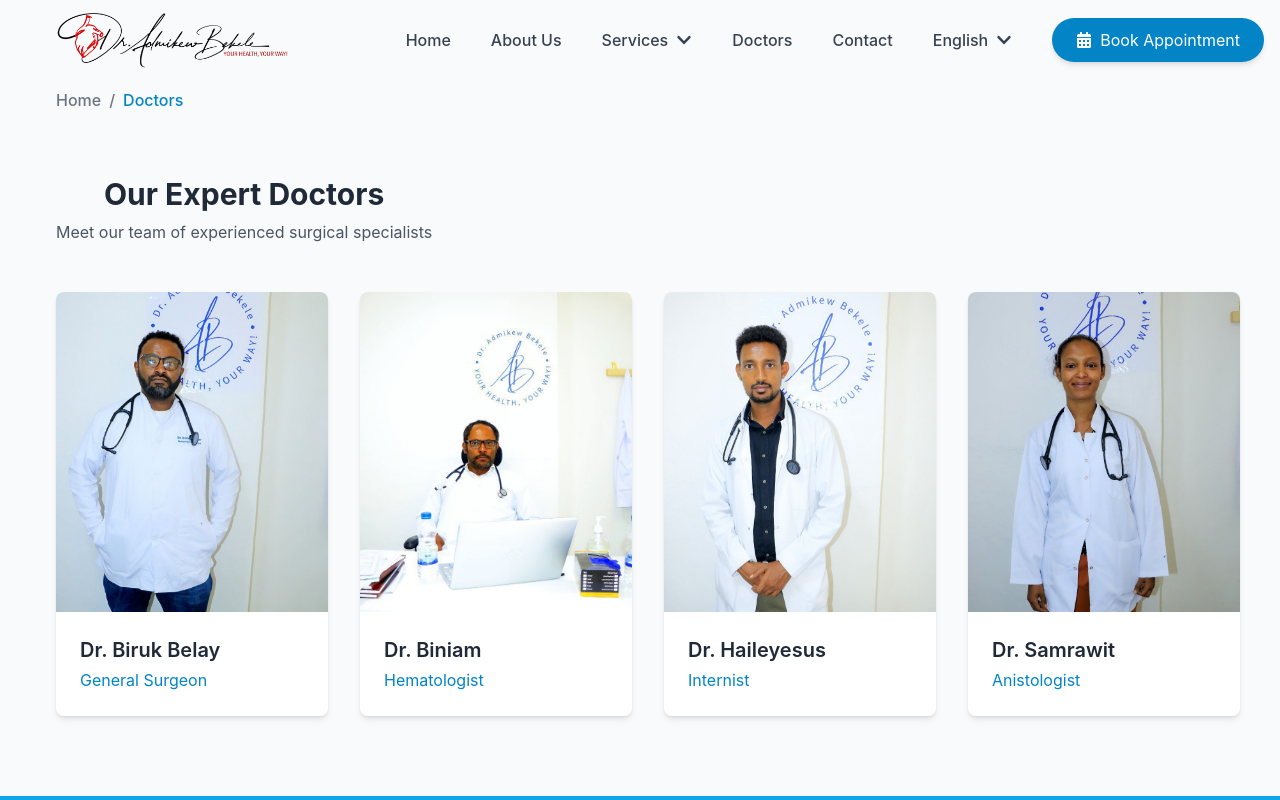
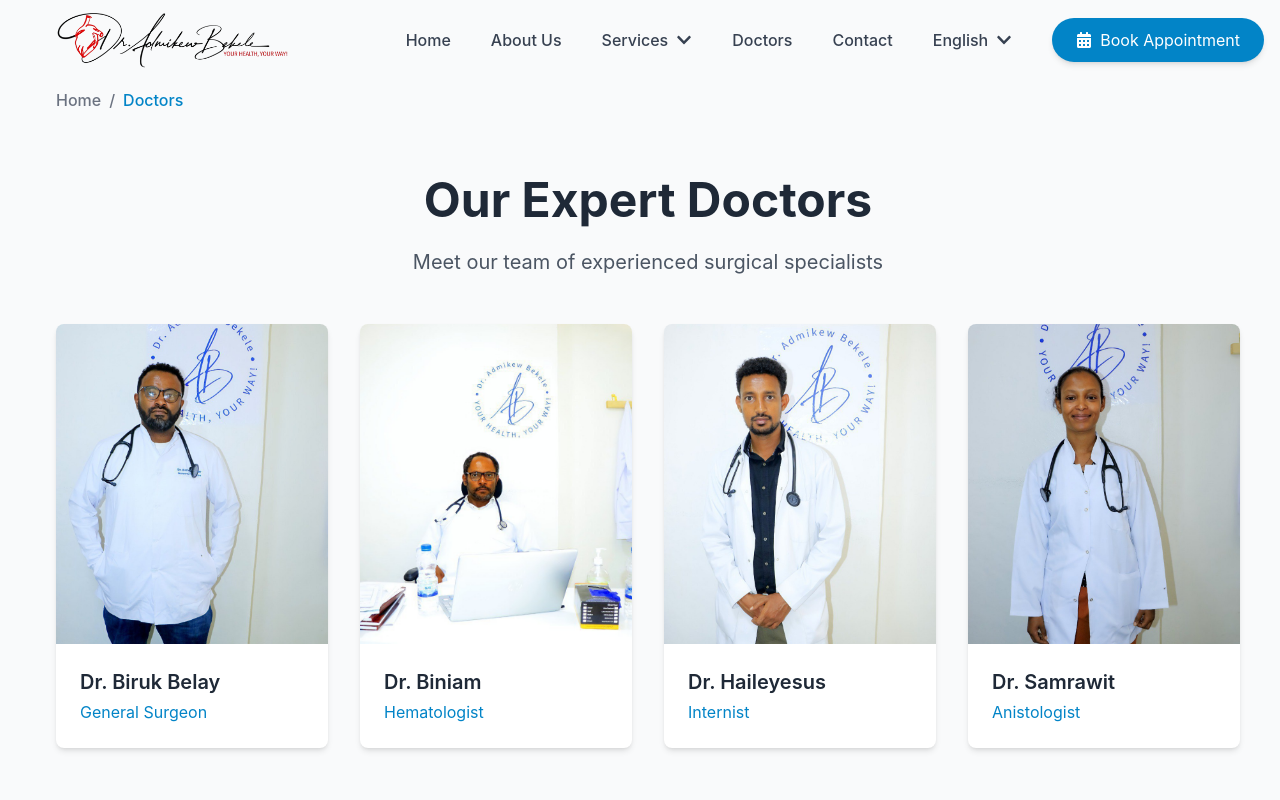
Before and after one commit to DanSev7/Dr-Admikew-WebSite-Frontend, a React (Vite) app in the folder center/: page /doctors in a window 1280 px wide. Shown: the top 800 px of the page. Built offline with nearby package versions, Linux system fonts and the light colour scheme.

Commit message:
Edit doctors page & Doctors Section on home page

```diff
--- a/center/src/components/ui/Doctors.jsx
+++ b/center/src/components/ui/Doctors.jsx
@@ -87,7 +87,7 @@ const Doctors = () => {
                   alt={doctor.name}
                   className="w-full h-80 object-cover transform group-hover:scale-105 transition-transform duration-300"
                 />
-                <div className="absolute inset-0 bg-gradient-to-t from-black/60 to-transparent opacity-0 group-hover:opacity-100 transition-opacity duration-300" />
+                <div className="absolute inset-0 bg-gradient-to-t group-hover:bg-sky-400/10 to-transparent opacity-0 group-hover:opacity-100 transition-opacity duration-300" />
               </div>
               <div className="p-6">
                 <h3 className="text-xl font-semibold text-gray-800 mb-1">{doctor.name}</h3>
--- a/center/src/pages/OurDoctors.jsx
+++ b/center/src/pages/OurDoctors.jsx
@@ -1,12 +1,11 @@
 import React from 'react';
 import { Link } from 'react-router-dom';
-import { FaUserMd, FaArrowRight } from 'react-icons/fa';
+import { FaArrowRight } from 'react-icons/fa';
 import { useTranslation } from 'react-i18next';
+import { motion } from 'framer-motion';
 
 // Import images from assets
-// import admikewImage from '../assets/images/admikew.jpg';
 import birukImage from '../assets/images/biruk.jpg';
-// import girmaImage from '../assets/images/girma.jpg';
 import biniamImage from '../assets/images/bini.jpg';
 import haileyesusImage from '../assets/images/haile.jpg';
 import samrawitImage from '../assets/images/samra.jpg';
@@ -15,34 +14,24 @@ const OurDoctors = () => {
   const { t } = useTranslation();
 
   const doctors = [
-    // {
-    //   name: "Dr. Admikew Bekele",
-    //   specialty: "Cardiothoracic Surgeon",
-    //   image: admikewImage,
-    // },
     {
-      name: "Dr. Biruk Belay",
-      specialty: "General Surgeon",
+      name: 'Dr. Biruk Belay',
+      specialty: 'General Surgeon',
       image: birukImage,
     },
-    // {
-    //   name: "Dr. Girma Moges",
-    //   specialty: "Plastic Surgeon",
-    //   image: girmaImage,
-    // },
     {
-      name: "Dr. Biniam",
-      specialty: "Hematologist",
+      name: 'Dr. Biniam',
+      specialty: 'Hematologist',
       image: biniamImage,
     },
     {
-      name: "Dr. Haileyesus",
-      specialty: "Internist",
+      name: 'Dr. Haileyesus',
+      specialty: 'Internist',
       image: haileyesusImage,
     },
     {
-      name: "Dr. Samrawit",
-      specialty: "Anistologist",
+      name: 'Dr. Samrawit',
+      specialty: 'Anistologist',
       image: samrawitImage,
     },
   ];
@@ -51,26 +40,54 @@ const OurDoctors = () => {
     <section className="py-20 bg-gray-50 pr-16">
       {/* Hero Section with Breadcrumb */}
       <div className="px-7 md:px-8 lg:px-14 xl:px-18 mb-16 mt-2">
-        <nav className="mb-8">
+        <motion.nav
+          initial={{ opacity: 0, y: -10 }}
+          animate={{ opacity: 1, y: 0 }}
+          transition={{ duration: 0.5 }}
+          className="mb-8"
+        >
           <ol className="flex items-center space-x-2 text-gray-500 font-medium text-md">
-            <li><a href="/" className="hover:text-sky-600">{t('nav.home')}</a></li>
+            <li>
+              <a href="/" className="hover:text-sky-600">
+                {t('nav.home')}
+              </a>
+            </li>
             <li>/</li>
             <li className="text-sky-600">{t('nav.doctors')}</li>
           </ol>
-        </nav>
+        </motion.nav>
       </div>
+
       <div className="container mx-auto px-4 ml-10">
         <div className="flex items-center justify-between mb-12">
-          <div>
-            <h2 className="text-3xl font-bold text-gray-800 mb-2 text-center">Our Expert Doctors</h2>
-            <p className="text-gray-600 text-center">Meet our team of experienced surgical specialists</p>
+          <div className="text-center max-w-3xl mx-auto">
+            <motion.h2
+              initial={{ opacity: 0, y: -20 }}
+              animate={{ opacity: 1, y: 0 }}
+              transition={{ duration: 0.6 }}
+              className="text-4xl md:text-5xl font-bold text-gray-800 mb-6"
+            >
+              Our Expert Doctors
+            </motion.h2>
+            <motion.p
+              initial={{ opacity: 0, y: 20 }}
+              animate={{ opacity: 1, y: 0 }}
+              transition={{ duration: 0.6, delay: 0.2 }}
+              className="text-xl text-gray-600"
+            >
+              Meet our team of experienced surgical specialists
+            </motion.p>
           </div>
         </div>
 
         <div className="grid grid-cols-1 md:grid-cols-2 lg:grid-cols-4 gap-8">
           {doctors.map((doctor, index) => (
-            <div
+            <motion.div
               key={index}
+              initial={{ opacity: 0, y: 40 }}
+              whileInView={{ opacity: 1, y: 0 }}
+              viewport={{ once: true }}
+              transition={{ duration: 0.6, delay: index * 0.15 }}
               className="bg-white rounded-lg shadow-md overflow-hidden group hover:shadow-lg transition-shadow duration-300"
             >
               <div className="relative overflow-hidden">
@@ -79,22 +96,29 @@ const OurDoctors = () => {
                   alt={doctor.name}
                   className="w-full h-80 object-cover transform group-hover:scale-105 transition-transform duration-300"
                 />
-                <div className="absolute inset-0 bg-gradient-to-t from-black/60 to-transparent opacity-0 group-hover:opacity-100 transition-opacity duration-300" />
+                <div className="absolute inset-0 bg-gradient-to-t group-hover:bg-sky-400/10 to-transparent opacity-0 group-hover:opacity-100 transition-opacity duration-300" />
               </div>
               <div className="p-6">
                 <h3 className="text-xl font-semibold text-gray-800 mb-1">{doctor.name}</h3>
                 <p className="text-sky-600">{doctor.specialty}</p>
               </div>
-            </div>
+            </motion.div>
           ))}
         </div>
 
-        <Link
-          to="/doctors"
-          className="mt-8 flex md:hidden items-center justify-center text-sky-600 hover:text-sky-700 transition-colors"
+        <motion.div
+          initial={{ opacity: 0, y: 20 }}
+          animate={{ opacity: 1, y: 0 }}
+          transition={{ duration: 0.5, delay: 0.8 }}
+          className="mt-8 flex md:hidden items-center justify-center"
         >
-          View All Doctors <FaArrowRight className="ml-2" />
-        </Link>
+          <Link
+            to="/doctors"
+            className="text-sky-600 hover:text-sky-700 transition-colors flex items-center"
+          >
+            View All Doctors <FaArrowRight className="ml-2" />
+          </Link>
+        </motion.div>
       </div>
     </section>
   );
```
